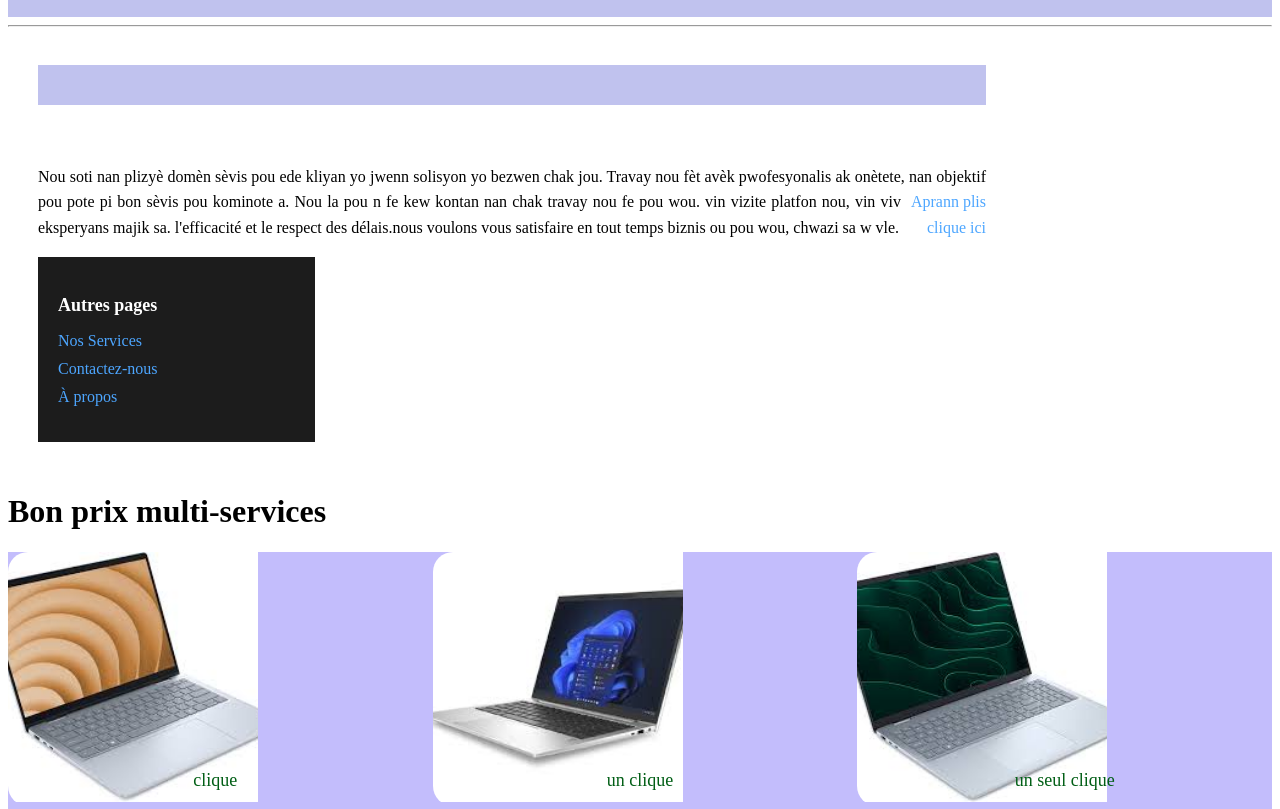
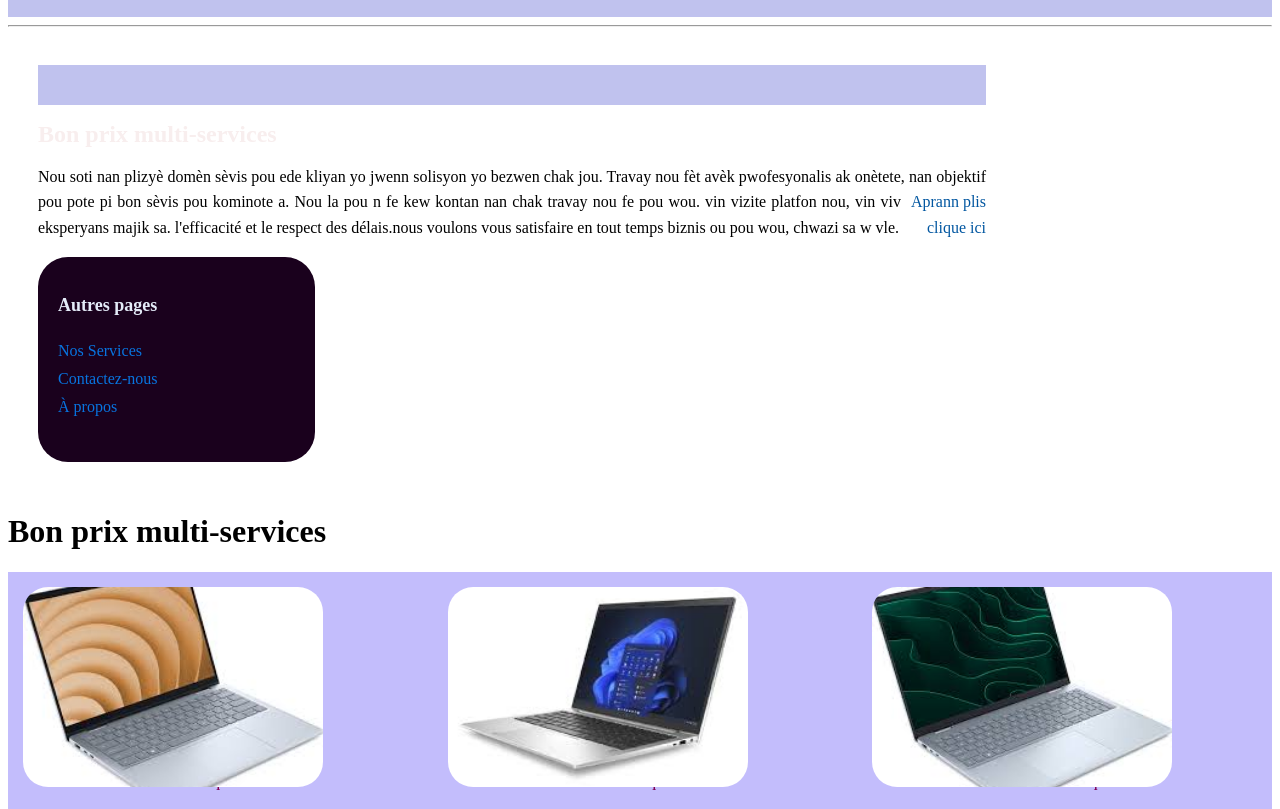
Before and after one commit to julien095/prix, a plain HTML site: page index.html in a window 1280 px wide. Shown: the part 404-1213 px from the top of the page. Drawn offline with Linux system fonts and the light colour scheme.

Commit message:
Add files via upload

```diff
--- a/style.css
+++ b/style.css
@@ -1,8 +1,8 @@
 .body{
  font-family: ariel, helvetica, sans-serif;
  background:rgb(240, 111, 6) ;
- margin: 30px;
- padding: 10px;
+ margin: 20px;
+ padding: 20px;
 }
 
 .paragraphs {
@@ -61,47 +61,50 @@ a:hover{
 .grid-item{
   position:relative;
   overflow:hidden;
-  border-radius: 20px;
+  border-radius: 30px;
   box-shadow: 0 4px 8px rgba(o, o, 0, 0.5);
 }
 .grid-item img{
-   width: 250px;
-   height: 250px;
+  position: relative;
+   width: 300px;
+   height: 200px;
    object-fit: cover;
+   margin: 10px;
+   padding: 5px;
+    border-radius: 30px;
+   box-shadow: 0 4px 8px rgba(o, o, 0, 0.4);
 
 }
 .grid-item a{
   position: absolute;
   bottom: 0;
-  padding: 15px;
+  padding: 5px;
+  margin: 10px;
   text-decoration: none;
-  color: #015e15;
+  color: #800256;
   text-align:center;
   left: 0%;
   right: 0%;
   font-size: 18px;
 }
-.footer {
- text-align: center;
- background: #c9c505;
- color: rgb(165, 202, 1);
- padding: 15px;
-
-}
 
 aside {
+      display: flex;
+      flex-direction:column;
       width: 25%;
-      background-color: #1c1c1c;
+      background-color: #1a011d;
       padding: 20px;
+      border-radius: 30px;
     }
 
     aside h3 {
-      color: #ffffff;
+      color: #e4ebf8;
       font-size: 18px;
       margin-bottom: 10px;
     }
 
     aside ul {
+
       list-style: none;
       padding: 0;
     }
@@ -111,7 +114,7 @@ aside {
     }
 
     aside ul li a {
-      color: #4da6ff;
+      color: #0874e0;
       text-decoration: none;
     }
 
@@ -125,7 +128,7 @@ aside {
     }
 
     main h1 {
-      color: #ffffff;
+      color: #f8eeee;
       font-size: 24px;
       margin-bottom: 15px;
     }
@@ -139,7 +142,7 @@ aside {
     .lien-dwat {
       float: right;
       margin-left: 10px;
-      color: #4da6ff;
+      color: #0156a0;
       text-decoration: none;
     }
 
```
